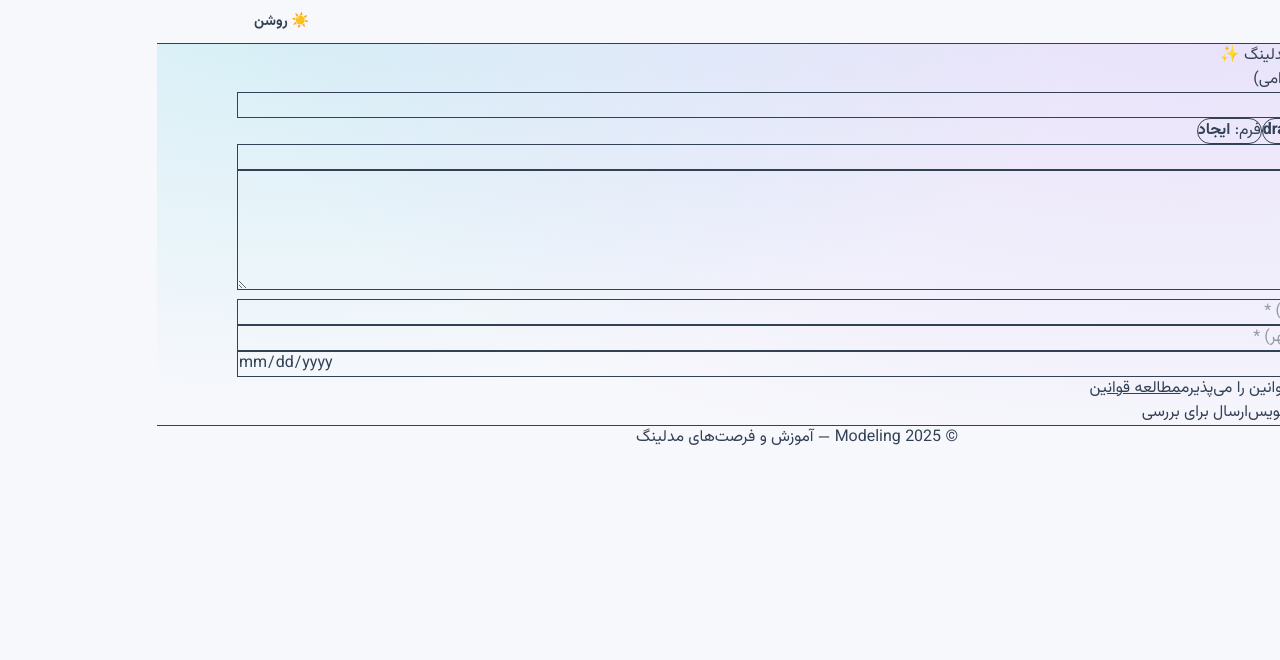
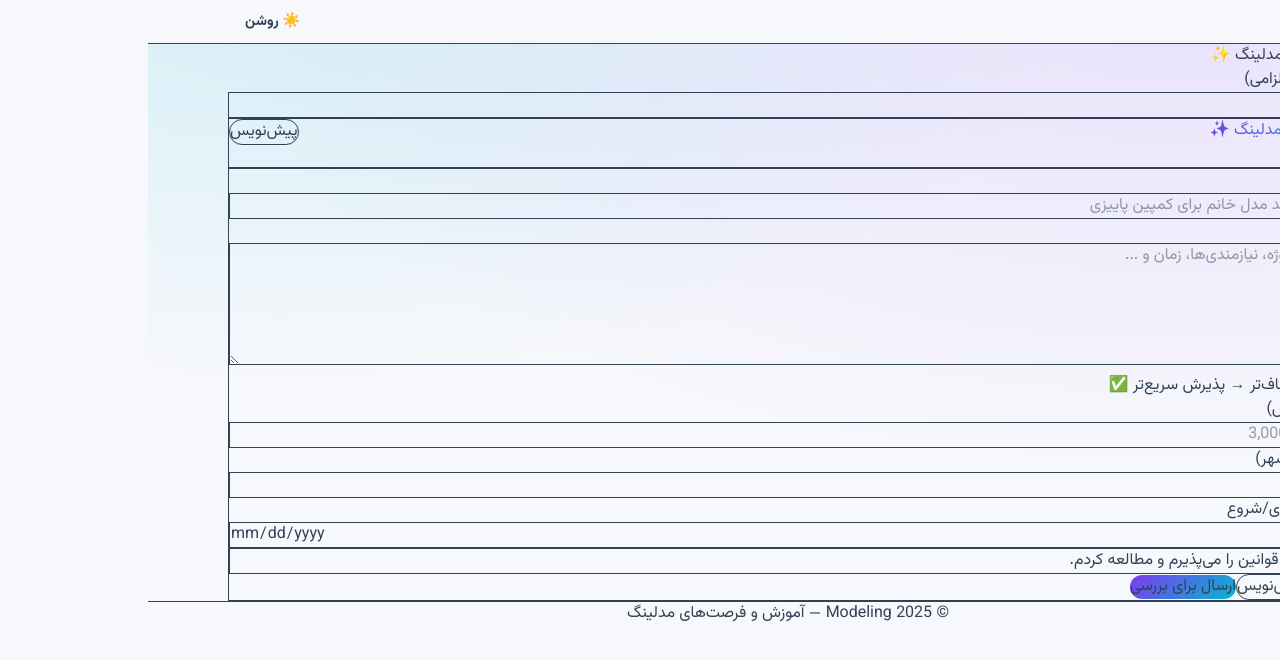
Before and after one commit to amiir2338/modeling-monorepo, a Next.js app in the folder modeling-frontend/: page /jobs/create in a window 1280 px wide. Shown: the top 660 px of the page. Built offline with nearby package versions, Linux system fonts and the light colour scheme; no server answers.

Commit message:
chore(auto): local changes @ 2025-08-17 01:18:06

```diff
--- a/modeling-frontend/src/components/jobs/JobForm.tsx
+++ b/modeling-frontend/src/components/jobs/JobForm.tsx
@@ -1,175 +1,261 @@
 'use client';
 
-import { useEffect, useMemo, useState } from 'react';
+import React, { useMemo } from 'react';
 
 export type JobStatus = 'draft' | 'pending_review' | 'approved' | 'rejected';
 
 export type JobFormValue = {
   title: string;
   description: string;
-  budgetString: string;  // ورودی کاربر برای مبلغ (رشته)
+  budgetString: string;
   city: string;
-  date: string;          // yyyy-mm-dd
+  date: string; // yyyy-mm-dd
   termsAccepted: boolean;
 };
 
 type Props = {
-  mode: 'create' | 'edit';
+  mode?: 'create' | 'edit';
   value: JobFormValue;
-  status?: JobStatus;
-  draftExpiresAt?: string | null;       // ISO
+  status: JobStatus;
+  draftExpiresAt?: string | null;
+
   savingDraft?: boolean;
   submitting?: boolean;
+
   error?: string | null;
   message?: string | null;
+
   onChange: (patch: Partial<JobFormValue>) => void;
-  onSaveDraft: () => void;
-  onSubmitForReview: () => void;
+  onSaveDraft?: () => void;
+  onSubmitForReview?: () => void;
+  onUpdateAndResend?: () => void; // اگر در صفحه ویرایش لازم شد
 };
 
-export default function JobForm({
-  mode,
+function StatusBadge({ status }: { status: JobStatus }) {
+  const cls =
+    status === 'approved'
+      ? 'bg-emerald-100 text-emerald-700 border-emerald-200'
+      : status === 'rejected'
+      ? 'bg-rose-100 text-rose-700 border-rose-200'
+      : status === 'pending_review'
+      ? 'bg-amber-100 text-amber-700 border-amber-200'
+      : 'bg-slate-100 text-slate-700 border-slate-200';
+
+  const label =
+    status === 'approved'
+      ? 'تایید شده'
+      : status === 'rejected'
+      ? 'رد شده'
+      : status === 'pending_review'
+      ? 'در انتظار بررسی'
+      : 'پیش‌نویس';
+
+  return (
+    <span className={`inline-flex items-center gap-1 rounded-full border px-3 py-1 text-xs ${cls}`}>
+      <span className="size-2 rounded-full bg-current/50" />
+      {label}
+    </span>
+  );
+}
+
+export default function JobForm(props: Props) {
+  const {
+    mode = 'create',
     value,
-  status = 'draft',
-  draftExpiresAt,
+    status,
+    draftExpiresAt = null,
     savingDraft = false,
     submitting = false,
-  error,
-  message,
+    error = null,
+    message = null,
     onChange,
     onSaveDraft,
     onSubmitForReview,
-}: Props) {
-  const [countdown, setCountdown] = useState('');
+    onUpdateAndResend,
+  } = props;
 
-  // برچسب حالت فرم برای استفاده از prop و حذف خطای unused
-  const modeLabel = mode === 'create' ? 'ایجاد' : 'ویرایش';
+  const isCreate = mode === 'create';
+  const busy = savingDraft || submitting;
 
-  // شمارش معکوس حذف درافت
-  useEffect(() => {
-    if (!draftExpiresAt) return;
-    const tick = () => {
-      const now = Date.now();
-      const end = new Date(draftExpiresAt).getTime();
-      const diff = end - now;
-      if (diff <= 0) { setCountdown('منقضی شد — ممکن است هر لحظه حذف شود.'); return; }
-      const hrs = Math.floor(diff / 3600000);
-      const mins = Math.floor((diff % 3600000) / 60000);
-      const secs = Math.floor((diff % 60000) / 1000);
-      setCountdown(`${hrs}س ${mins}د ${secs}ث`);
-    };
-    tick();
-    const id = setInterval(tick, 1000);
-    return () => clearInterval(id);
+  const titleText = isCreate ? 'ثبت آگهی مدلینگ' : 'ویرایش آگهی مدلینگ';
+  const subtitleText = isCreate ? 'فرم: ایجاد' : 'فرم: ویرایش';
+
+  const draftCountdown = useMemo(() => {
+    if (!draftExpiresAt) return null;
+    const dt = new Date(draftExpiresAt);
+    if (Number.isNaN(dt.getTime())) return null;
+    return new Intl.DateTimeFormat('fa-IR', {
+      year: 'numeric',
+      month: '2-digit',
+      day: '2-digit',
+      hour: '2-digit',
+      minute: '2-digit',
+    }).format(dt);
   }, [draftExpiresAt]);
 
-  const canSaveDraft = useMemo(() => {
-    return value.title.trim().length > 0 && value.description.trim().length > 0;
-  }, [value.title, value.description]);
+  return (
+    <section className="relative">
+      {/* هدر/هیرو کوچک کارت-شیشه‌ای */}
+      <div className="mb-6 rounded-2xl border border-slate-200/60 bg-white/70 backdrop-blur supports-[backdrop-filter]:bg-white/60 dark:border-slate-700/40 dark:bg-black/30">
+        <div className="p-5 sm:p-6">
+          <div className="flex items-start justify-between gap-4">
+            <div>
+              <h1 className="text-xl sm:text-2xl font-extrabold bg-clip-text text-transparent"
+                  style={{ backgroundImage: 'linear-gradient(135deg,#7c3aed,#06b6d4)' }}>
+                {titleText} ✨
+              </h1>
+              <p className="mt-1 text-sm text-slate-500">{subtitleText}</p>
+            </div>
+            <StatusBadge status={status} />
+          </div>
 
-  const canSubmit = useMemo(() => {
-    return (
-      value.title.trim().length > 0 &&
-      value.description.trim().length > 0 &&
-      value.city.trim().length > 0 &&
-      value.date.trim().length > 0 &&
-      value.budgetString.trim().length > 0 &&
-      value.termsAccepted === true
-    );
-  }, [value]);
-
-  return (
-    <div className="space-y-4">
-      {/* وضعیت و انقضای درافت */}
-      <div className="flex items-center gap-2 text-sm">
-        <span className="px-2 py-0.5 rounded-full border">
-          وضعیت: <b className="ml-1">{status}</b>
-        </span>
-        <span className="px-2 py-0.5 rounded-full border">
-          فرم: <b className="ml-1">{modeLabel}</b>
-        </span>
-        {status === 'draft' && draftExpiresAt && (
-          <span className="px-2 py-0.5 rounded-full border bg-yellow-50">
-            ⏳ حذف درافت: <b className="ml-1">{new Date(draftExpiresAt).toLocaleString()}</b> — باقی‌مانده: <b>{countdown}</b>
-          </span>
+          {draftCountdown && (
+            <div className="mt-3 text-xs text-slate-600 dark:text-slate-300">
+              ⏳ انقضای پیش‌نویس: <span className="font-semibold">{draftCountdown}</span>
+            </div>
           )}
         </div>
+      </div>
 
-      {/* فرم */}
-      <div className="space-y-3">
+      {/* بدنه فرم */}
+      <div className="rounded-2xl border border-slate-200/60 bg-white p-5 sm:p-6 shadow-sm dark:border-slate-700/40 dark:bg-black/30">
+        <div className="grid grid-cols-1 gap-5">
+          {/* عنوان */}
+          <div>
+            <label className="mb-1 block text-sm text-slate-700 dark:text-slate-200">
+              موضوع <span className="text-rose-500">*</span>
+            </label>
             <input
-          className="w-full border rounded-lg p-2"
-          placeholder="موضوع *"
+              className="w-full rounded-xl border border-slate-300 bg-white/90 px-3 py-2 text-sm outline-none transition focus:ring-2 focus:ring-indigo-200 dark:border-slate-600 dark:bg-slate-900/60 dark:text-slate-100"
+              placeholder="مثلاً: نیازمند مدل خانم برای کمپین پاییزی"
               value={value.title}
               onChange={(e) => onChange({ title: e.target.value })}
-          required
             />
+          </div>
 
+          {/* توضیح */}
+          <div>
+            <label className="mb-1 block text-sm text-slate-700 dark:text-slate-200">
+              توضیح <span className="text-rose-500">*</span>
+            </label>
             <textarea
-          className="w-full border rounded-lg p-2 min-h-[120px]"
-          placeholder="توضیح *"
+              rows={5}
+              className="w-full rounded-xl border border-slate-300 bg-white/90 px-3 py-2 text-sm outline-none transition focus:ring-2 focus:ring-indigo-200 dark:border-slate-600 dark:bg-slate-900/60 dark:text-slate-100"
+              placeholder="جزئیات پروژه، نیازمندی‌ها، زمان و ..."
               value={value.description}
               onChange={(e) => onChange({ description: e.target.value })}
-          required
             />
+            <p className="mt-1 text-xs text-slate-500">توضیح شفاف‌تر → پذیرش سریع‌تر ✅</p>
+          </div>
 
-        <div className="grid md:grid-cols-3 gap-4">
+          {/* بودجه */}
+          <div className="grid grid-cols-1 sm:grid-cols-3 gap-4">
+            <div>
+              <label className="mb-1 block text-sm text-slate-700 dark:text-slate-200">مبلغ (آفیش)</label>
               <input
-            className="w-full border rounded-lg p-2"
-            placeholder="مبلغ (آفیش) *"
+                inputMode="numeric"
+                className="w-full rounded-xl border border-slate-300 bg-white/90 px-3 py-2 text-sm outline-none transition focus:ring-2 focus:ring-indigo-200 dark:border-slate-600 dark:bg-slate-900/60 dark:text-slate-100"
+                placeholder="مثلاً 3,000,000"
                 value={value.budgetString}
                 onChange={(e) => onChange({ budgetString: e.target.value })}
               />
+            </div>
+
+            {/* شهر */}
+            <div>
+              <label className="mb-1 block text-sm text-slate-700 dark:text-slate-200">
+                لوکیشن (شهر) <span className="text-rose-500">{isCreate ? '' : ''}</span>
+              </label>
               <input
-            className="w-full border rounded-lg p-2"
-            placeholder="لوکیشن (شهر) *"
+                className="w-full rounded-xl border border-slate-300 bg-white/90 px-3 py-2 text-sm outline-none transition focus:ring-2 focus:ring-indigo-200 dark:border-slate-600 dark:bg-slate-900/60 dark:text-slate-100"
+                placeholder="مثلاً تهران"
                 value={value.city}
                 onChange={(e) => onChange({ city: e.target.value })}
               />
+            </div>
+
+            {/* تاریخ */}
+            <div>
+              <label className="mb-1 block text-sm text-slate-700 dark:text-slate-200">
+                تاریخ برگزاری/شروع
+              </label>
               <input
-            className="w-full border rounded-lg p-2"
                 type="date"
+                className="w-full rounded-xl border border-slate-300 bg-white/90 px-3 py-2 text-sm outline-none transition focus:ring-2 focus:ring-indigo-200 dark:border-slate-600 dark:bg-slate-900/60 dark:text-slate-100"
                 value={value.date}
                 onChange={(e) => onChange({ date: e.target.value })}
               />
             </div>
+          </div>
 
-        <label className="flex items-center gap-2">
+          {/* قوانین */}
+          <div className="flex items-start gap-2 rounded-xl border border-slate-200/70 p-3 dark:border-slate-700/40">
             <input
+              id="terms"
               type="checkbox"
+              className="mt-1 size-4 accent-indigo-600"
               checked={value.termsAccepted}
               onChange={(e) => onChange({ termsAccepted: e.target.checked })}
             />
-          <span>
-            شرایط و قوانین را می‌پذیرم
-            <a href="/terms" target="_blank" className="text-blue-600 mx-1 underline">مطالعه قوانین</a>
-          </span>
+            <label htmlFor="terms" className="text-sm">
+              <span className="font-medium">شرایط و قوانین</span> را می‌پذیرم و مطالعه کردم.
             </label>
           </div>
 
+          {/* پیام‌ها */}
+          {(error || message) && (
+            <div
+              className={`rounded-xl border p-3 text-sm ${
+                error
+                  ? 'border-rose-200 bg-rose-50 text-rose-700'
+                  : 'border-emerald-200 bg-emerald-50 text-emerald-700'
+              }`}
+            >
+              {error ?? message}
+            </div>
+          )}
+
           {/* دکمه‌ها */}
-      <div className="flex items-center gap-3">
+          <div className="mt-2 flex flex-wrap items-center gap-3">
+            {isCreate && typeof onSaveDraft === 'function' && (
               <button
                 type="button"
+                disabled={busy}
                 onClick={onSaveDraft}
-          disabled={!canSaveDraft || savingDraft}
-          className="px-4 py-2 rounded-lg bg-gray-800 text-white disabled:bg-gray-300"
+                className="inline-flex items-center justify-center rounded-full border border-slate-300 bg-white px-4 py-2 text-sm font-semibold text-slate-700 transition hover:bg-slate-50 disabled:opacity-50"
               >
-          {savingDraft ? 'در حال ذخیره…' : 'ذخیره پیش‌نویس'}
+                ذخیره پیش‌نویس
               </button>
+            )}
 
+            {typeof onSubmitForReview === 'function' && (
               <button
                 type="button"
+                disabled={busy}
                 onClick={onSubmitForReview}
-          disabled={!canSubmit || submitting}
-          className="px-4 py-2 rounded-lg bg-emerald-600 text-white disabled:bg-gray-300"
+                className="inline-flex items-center justify-center rounded-full px-5 py-2 text-sm font-semibold text-white transition shadow-lg disabled:opacity-50"
+                style={{ backgroundImage: 'linear-gradient(135deg,#7c3aed,#06b6d4)' }}
+                title={isCreate ? 'ارسال برای بررسی' : 'ارسال/به‌روزرسانی برای بررسی'}
               >
-          {submitting ? 'در حال ارسال…' : 'ارسال برای بررسی'}
+                {isCreate ? 'ارسال برای بررسی' : 'به‌روزرسانی و ارسال'}
               </button>
+            )}
+
+            {mode === 'edit' && typeof onUpdateAndResend === 'function' && (
+              <button
+                type="button"
+                disabled={busy}
+                onClick={onUpdateAndResend}
+                className="inline-flex items-center justify-center rounded-full border border-slate-300 bg-white px-4 py-2 text-sm font-semibold text-slate-700 transition hover:bg-slate-50 disabled:opacity-50"
+              >
+                ذخیره تغییرات
+              </button>
+            )}
+
+            {busy && <span className="text-xs text-slate-500">در حال انجام…</span>}
           </div>
-
-      {message && <div className="text-green-600 text-sm">{message}</div>}
-      {error && <div className="text-red-600 text-sm">{error}</div>}
         </div>
+      </div>
+    </section>
   );
 }
```
Lines whose indentation alone changed are shown as unchanged.
